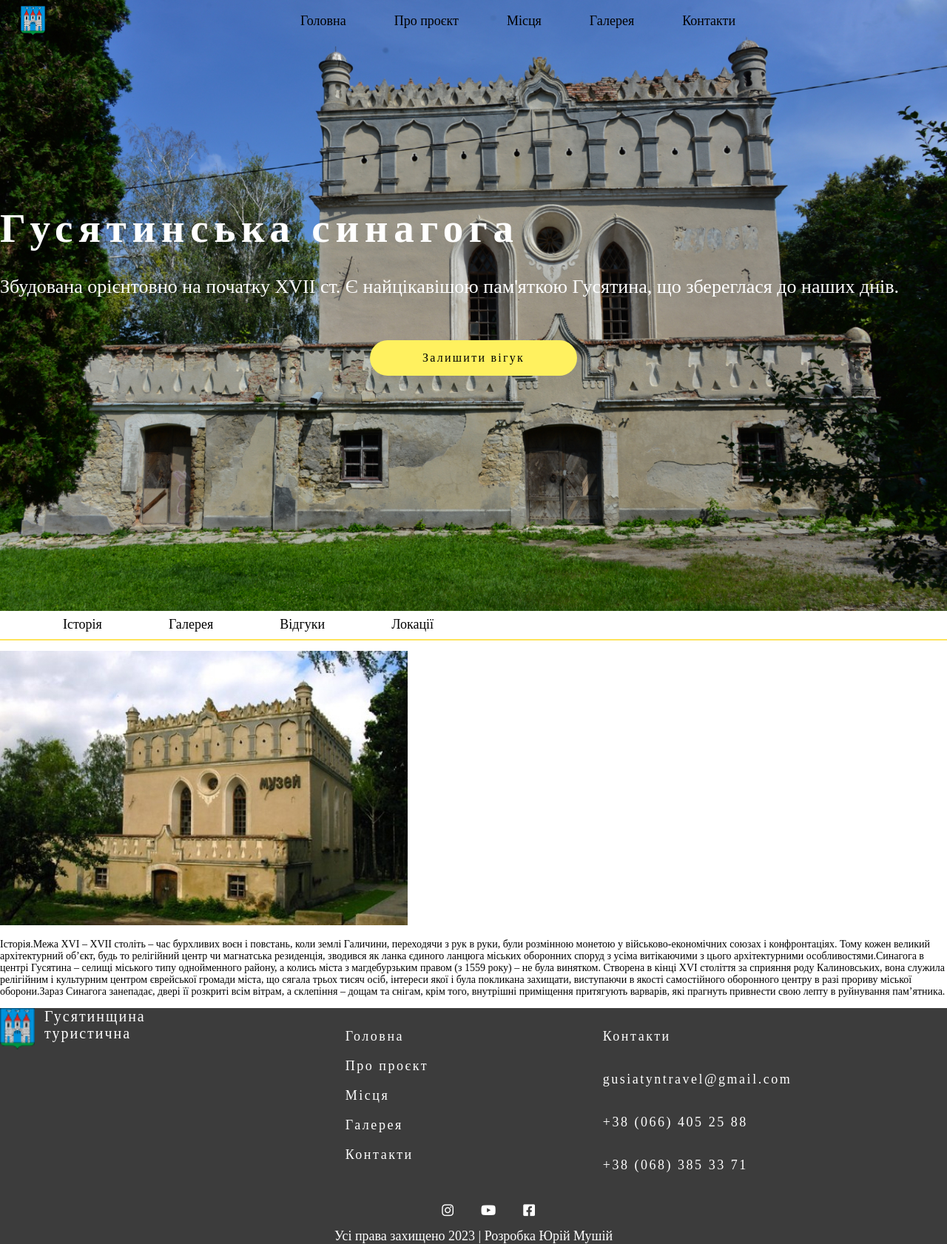
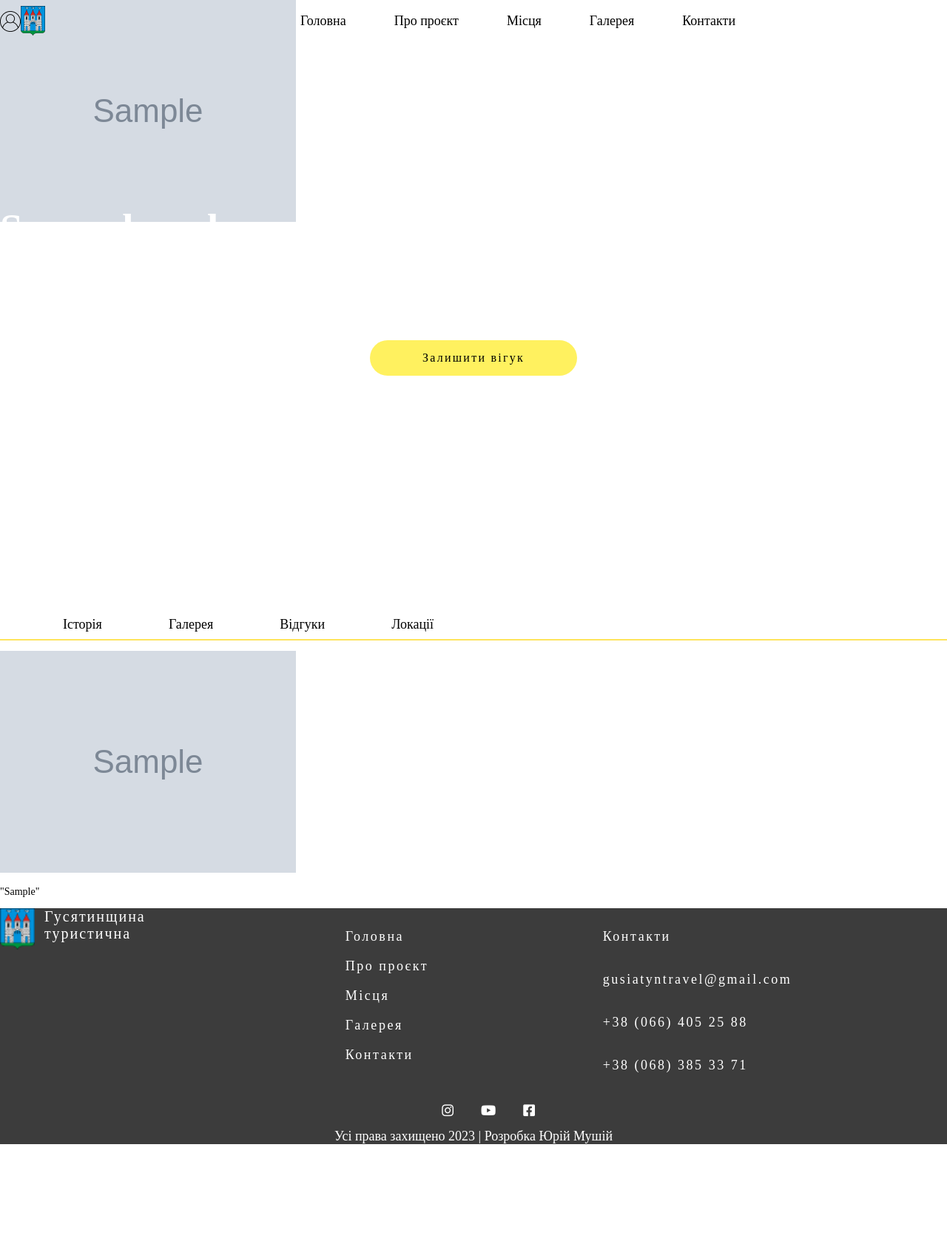
Before and after one commit to Kximikx/ukraineproject, a PHP site: page /place.php?place_id=1 in a window 1280 px wide. Shown: the whole page at 74% size. After the commit the page ends 1547 px from the top, so only its background shows below. Run offline with PHP 8.4, Linux system fonts and the light colour scheme; tables that the repository leaves empty or names only in its code hold one stand-in row (values such as "Sample post"); grey boxes marked "Sample" are stand-in pictures.

Commit message:
Додано сторінку Місця

```diff
--- a/function.php
+++ b/function.php
@@ -7,4 +7,13 @@
         $places=mysqli_fetch_all($result, MYSQLI_ASSOC);
         return $places;
     }
+
+    function get_place_by_id($place_id){
+
+        global $conn;
+        $sql="SELECT * FROM places WHERE id=". $place_id;
+        $result=mysqli_query($conn, $sql);
+        $place=mysqli_fetch_assoc($result);
+        return $place;
+    }
 ?>
--- a/index.php
+++ b/index.php
@@ -87,9 +87,9 @@
                             </div>
                             <div class="places_text">
                                 <h5><?= $place ['title'] ?></h5>
-                                <p><?= mb_substr ($place ['article'], 0, 110) ?></p>
+                                <p><?= $place ['description'] ?></p>
                             </div>
-                            <a href="#" class="about">Детальніше</a>
+                            <a href="place.php?place_id=<?=$place['id']?>" class="about">Детальніше</a>
                     </div>
                     <?php endforeach; ?>
                 </div>
--- a/place.php
+++ b/place.php
@@ -1,3 +1,10 @@
+<?php
+    include ('conf.php');
+    include ('function.php');
+    $place_id=$_GET['place_id'];
+    if (!is_numeric($place_id)) exit();
+    $place=get_place_by_id($place_id);
+?>
 <!DOCTYPE html>
 <html lang="uk">
 <head>
@@ -26,14 +33,14 @@
         </div>
         <div class="place_offer">
             <div class="container">
-            <h1>Гусятинська синагога</h1>
+            <h1><?=$place['title']?></h1>
             <p>Збудована орієнтовно на початку XVII ст. Є найцікавішою пам'яткою Гусятина, що збереглася до наших днів.</p>
             <a href="#coment" class="btn">Залишити вігук </a>
             </div>
         </div>
     </section>
     <div class="background">
-        <img src="img/PlaceFon.jpg" alt="Головний фон">
+        <img src="<?=$place['img']?>" alt="Головний фон">
     </div>
     <section class="about_place">
         <div class="container">
@@ -47,8 +54,8 @@
                 </ul>
                     <div class="tabs__body">
                         <div id="tab_01" class="tabs__block">
-                            <img class="tabs_img" src="img/image 12 Синагога.jpg" alt="Синагога">
-                         <p>Історія.Межа XVI – XVII століть – час бурхливих воєн і повстань, коли землі Галичини, переходячи з рук в руки, були розмінною монетою у військово-економічних союзах і конфронтаціях. Тому кожен великий архітектурний об’єкт, будь то релігійний центр чи магнатська резиденція, зводився як ланка єдиного ланцюга міських оборонних споруд з усіма витікаючими з цього архітектурними особливостями.Синагога в центрі Гусятина – селищі міського типу однойменного району, а колись міста з магдебурзьким правом (з 1559 року) – не була винятком. Створена в кінці XVI століття за сприяння роду Калиновських, вона служила релігійним і культурним центром єврейської громади міста, що сягала трьох тисяч осіб, інтереси якої і була покликана захищати, виступаючи в якості самостійного оборонного центру в разі прориву міської оборони.Зараз Синагога занепадає, двері її розкриті всім вітрам, а склепіння – дощам та снігам, крім того, внутрішні приміщення притягують варварів, які прагнуть привнести свою лепту в руйнування пам’ятника.</p>
+                            <img class="tabs_img" src="<?=$place['img']?>" alt="Синагога">
+                         <p>"<?=$place['article']?>"</p>
                         </div>
                         <div id="tab_01" class="tabs__block">
                             </div>
```
Also changed, not shown: css/main.css (line endings or trailing spaces), img/Fon/синагога.jpg (added).
